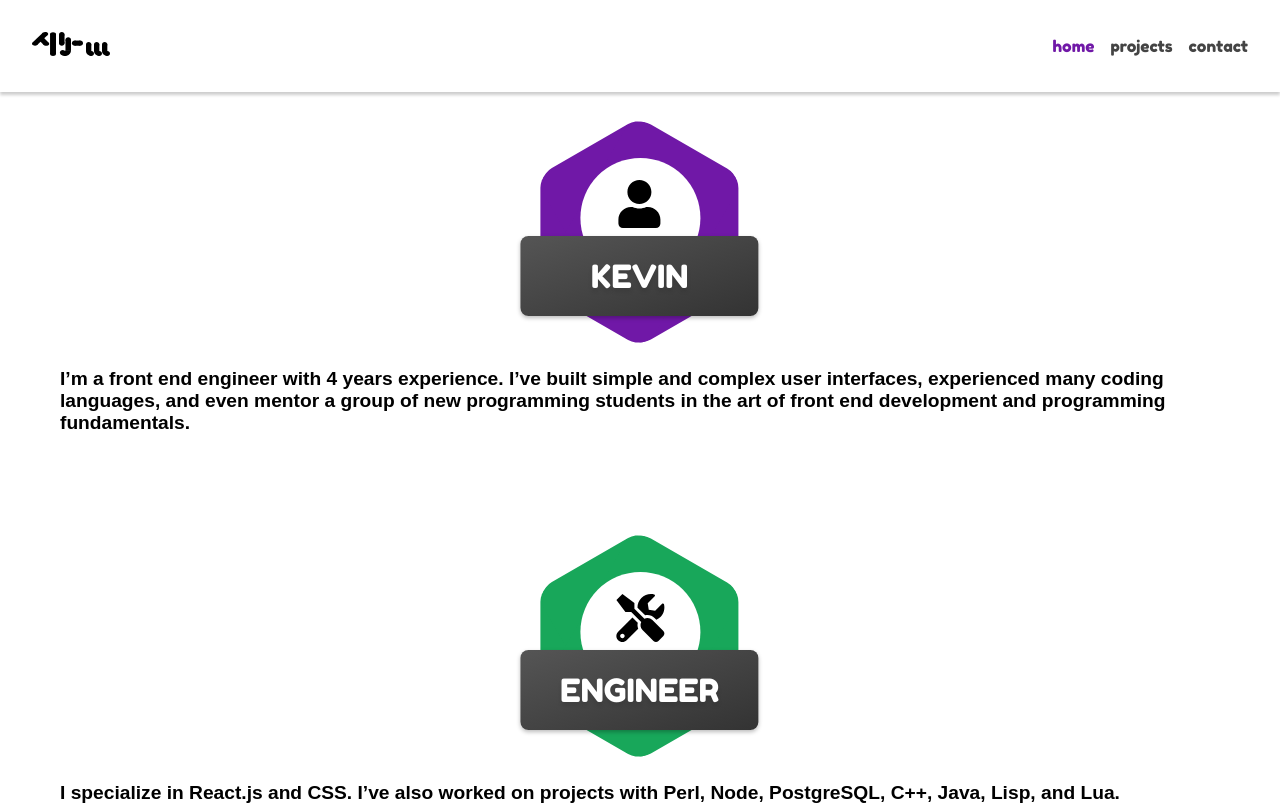
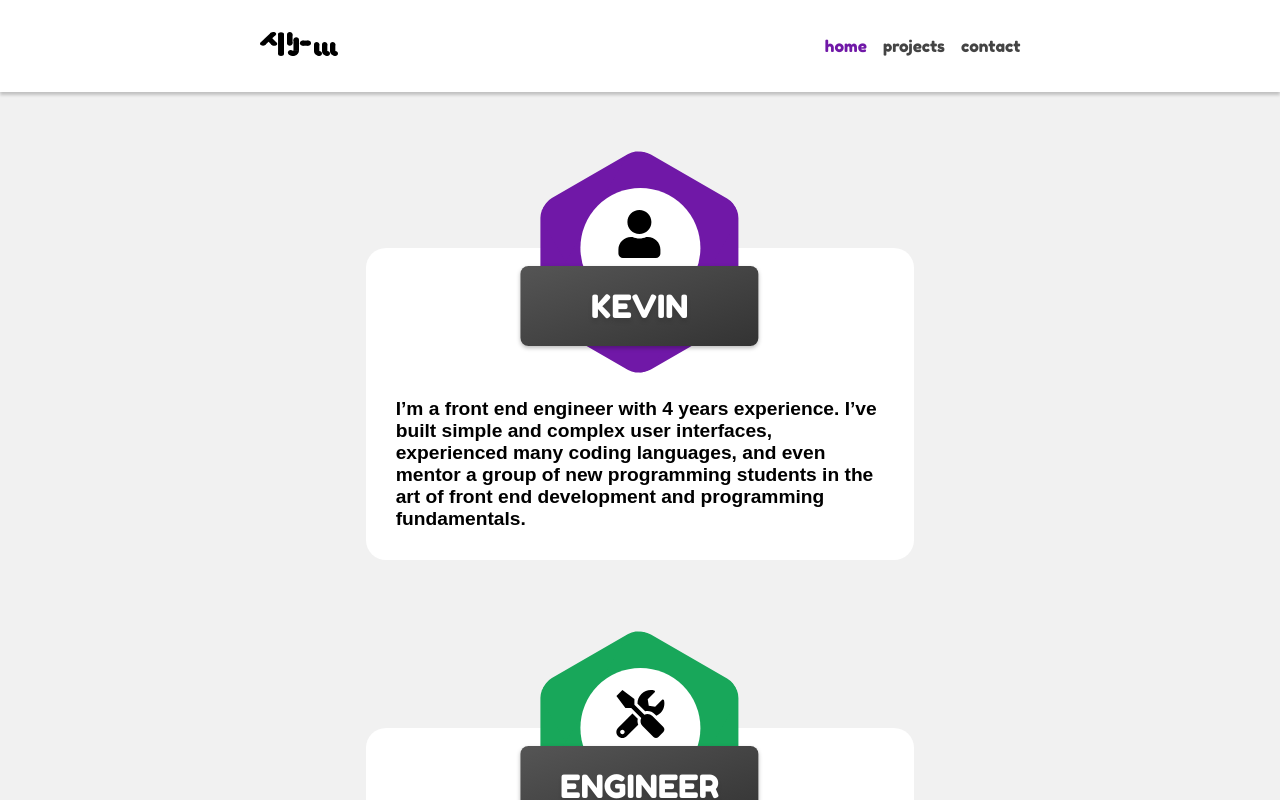
Before and after one commit to KevinW90/portfolio, a React (Create React App) app: page / in a window 1280 px wide. Shown: the top 805 px of the page. Built offline with nearby package versions, Linux system fonts and the light colour scheme; a web font is replaced by a local one.

Commit message:
applied grid to control resizing

```diff
--- a/src/index.scss
+++ b/src/index.scss
@@ -2,14 +2,14 @@
   box-sizing: border-box;
 }
 
-html, body, #root, .app {
+html, body, #root {
   width: 100%;
   height: 100%;
   margin: 0;
   padding: 0;
 }
 
-.app {
+#root {
   background: #f1f1f1;
   overflow-y: scroll;
 }
@@ -18,7 +18,8 @@ html, body, #root, .app {
 
 .item {
   margin-top: 50px;
-  position: relative;
+  // position: relative;
+  grid-column: 2 / span 1;
 
   &__badge {
     transform: scale(2);
@@ -107,14 +108,20 @@ html, body, #root, .app {
     font-size: 1.2rem;
   }
 
-  &__img {
-    position: absolute;
-    top: -50px;
-  }
+  // &__img {
+  //   position: absolute;
+  //   top: -50px;
+  // }
 }
 
 .main-page {
-  padding: 50px 30px;
+  padding: 5em 0 0;
+  display: grid;
+  grid-template-columns: 2em 3fr 2em;
+
+  @media screen and (min-width: 768px) {
+    grid-template-columns: 2fr 3fr 2fr;
+  }
 }
 
 .cta {
--- a/src/styles/Nav.scss
+++ b/src/styles/Nav.scss
@@ -12,8 +12,16 @@
   background: white;
   box-shadow: 0 3px 3px 0 rgba(black, .2);
 
+  display: grid;
+  grid-template-columns: 1fr auto 3fr 1fr;
+
+  &__logo {
+    grid-column: 2 / span 1;
+  }
+
   &__menu {
     all: initial;
+    margin-left: auto;
   }
 
   &__item {
--- a/src/styles/Projects.scss
+++ b/src/styles/Projects.scss
@@ -1,5 +1,6 @@
 .project-item {
   margin-top: -50px;
+  grid-column: 2 / span 1;
 
   &__img {
     width: 90%;
```
